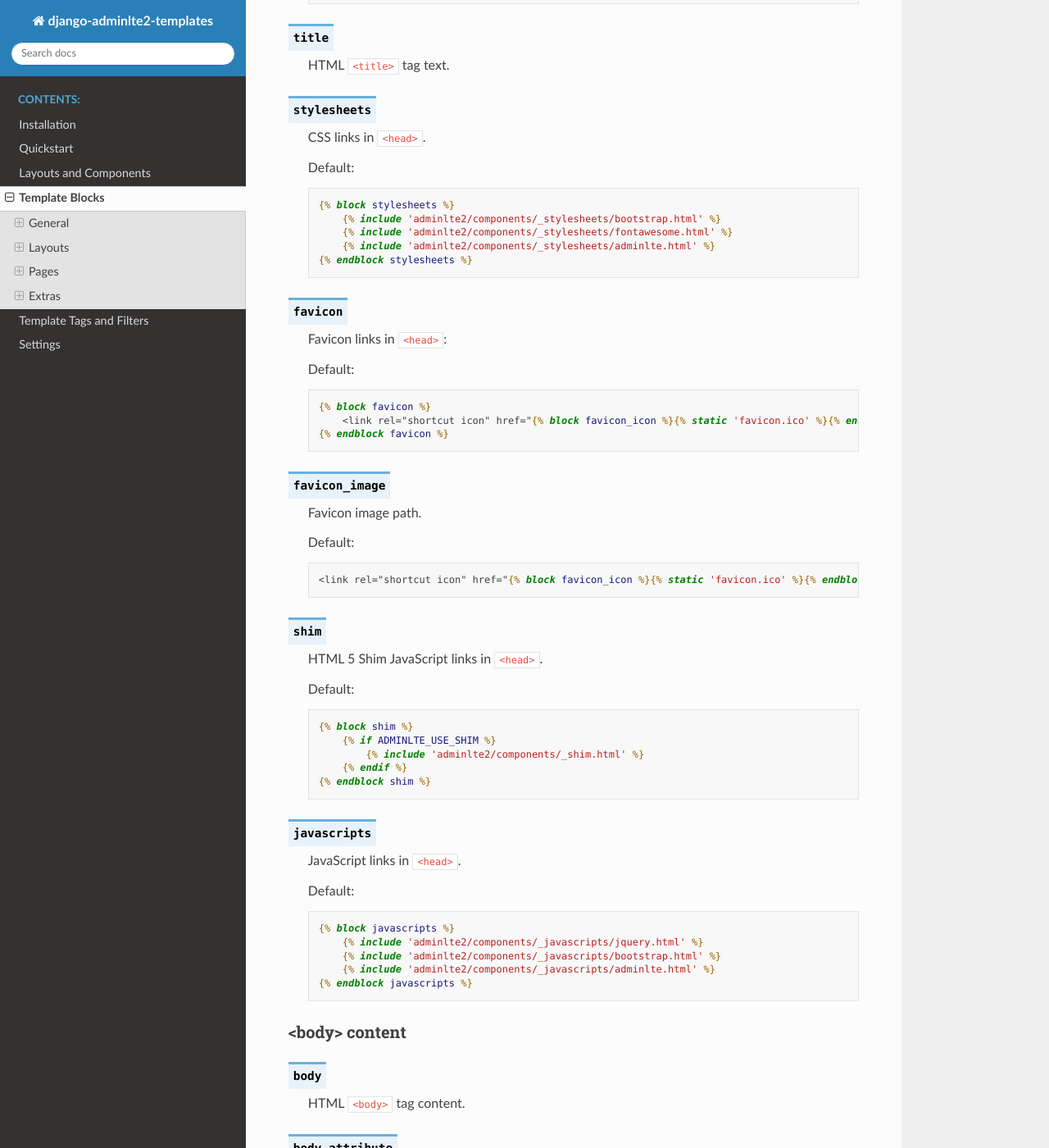
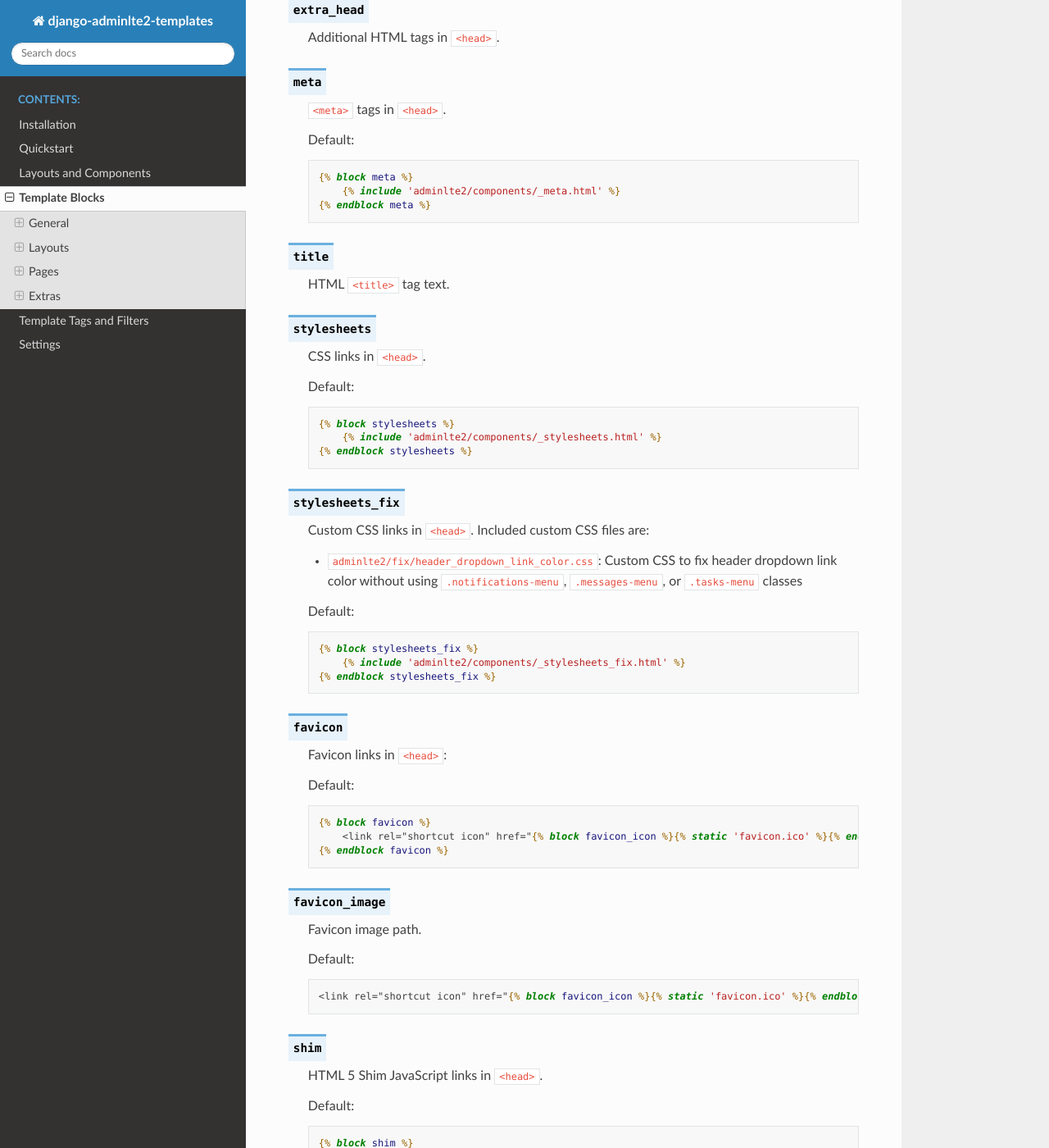
Before and after one commit to josemarimanio/django-adminlte2-templates, a Sphinx documentation site: the page built from docs/template_blocks.rst, in a window 1280 px wide and 1400 px high, scrolled down 857 px. Shown: the whole window at 82% size. Built offline with Sphinx 7.4.7 and the Read the Docs theme 2.0.0, drawn with Linux system fonts in a browser that asks for light colours; some of the changed text lies outside the part shown.

Commit message:
Updated docs

```diff
--- a/docs/installation.rst
+++ b/docs/installation.rst
@@ -50,7 +50,9 @@
 
 - AdminLTE 2.4.18 (``static/adminlte2/adminlte-2.4.18``)
 - Bootstrap 3.4.1 (``static/adminlte2/bootstrap-3.4.1``)
+- DataTables 1.10.21 (``static/adminlte2/datatables-1.10.21``)
 - Font Awesome 4.7.0 (``static/adminlte2/fontawesome-4.7.0``)
 - HTML5Shiv 3.7.3 (``static/adminlte2/html5shiv-3.7.3``)
-- jQuery 3.4.1 (``static/adminlte2/jquery-3.4.1``)
+- jQuery 3.5.1 (``static/adminlte2/jquery-3.5.1``)
 - Respond.js 1.4.2 (``static/adminlte2/respond-1.4.2``)
+- Select2 4.0.13 (``static/adminlte2/select2-4.0.13``)
--- a/docs/template_blocks.rst
+++ b/docs/template_blocks.rst
@@ -19,7 +19,7 @@
 
     .. code:: jinja
 
-        <html {% block html_attribute %}lang="{% block html_lang %}{{ ADMINLTE_HTML_LANG }}{% endblock html_lang %}" {% endblock html_attribute %}>
+        <html {% block html_attribute %}lang="{% block html_lang %}{{ ADMINLTE_HTML_LANG }}{% endblock html_lang %}" dir="{% block html_lang_bidi %}{{ ADMINLTE_HTML_LANG_BIDI }}{% endblock html_lang_bidi %}" {% endblock html_attribute %}>
 
 
 .. data:: html_lang
@@ -31,11 +31,29 @@
 
     .. code:: jinja
 
-        {% block html_lang %}{{ ADMINLTE_HTML_LANG }}{% endblock html_lang %}
+        lang="{% block html_lang %}{{ ADMINLTE_HTML_LANG }}{% endblock html_lang %}"
+
+
+.. data:: html_lang_bidi
+    :noindex:
+
+    HTML ``<html>`` ``dir`` attribute
+
+    Default:
+
+    .. code:: jinja
+
+        dir="{% block html_lang_bidi %}{{ ADMINLTE_HTML_LANG_BIDI }}{% endblock html_lang_bidi %}"
 
 
 <head> content
 ^^^^^^^^^^^^^^
+
+.. data:: extra_head
+    :noindex:
+
+    Additional HTML tags in ``<head>``.
+
 
 .. data:: meta
     :noindex:
@@ -67,10 +85,24 @@
     .. code:: jinja
 
         {% block stylesheets %}
-            {% include 'adminlte2/components/_stylesheets/bootstrap.html' %}
-            {% include 'adminlte2/components/_stylesheets/fontawesome.html' %}
-            {% include 'adminlte2/components/_stylesheets/adminlte.html' %}
+            {% include 'adminlte2/components/_stylesheets.html' %}
         {% endblock stylesheets %}
+
+
+.. data:: stylesheets_fix
+    :noindex:
+
+    Custom CSS links in ``<head>``. Included custom CSS files are:
+
+    - ``adminlte2/fix/header_dropdown_link_color.css``: Custom CSS to fix header dropdown link color without using ``.notifications-menu``, ``.messages-menu``, or ``.tasks-menu`` classes
+
+    Default:
+
+    .. code:: jinja
+
+        {% block stylesheets_fix %}
+            {% include 'adminlte2/components/_stylesheets_fix.html' %}
+        {% endblock stylesheets_fix %}
 
 
 .. data:: favicon
@@ -125,9 +157,7 @@
     .. code:: jinja
 
         {% block javascripts %}
-            {% include 'adminlte2/components/_javascripts/jquery.html' %}
-            {% include 'adminlte2/components/_javascripts/bootstrap.html' %}
-            {% include 'adminlte2/components/_javascripts/adminlte.html' %}
+            {% include 'adminlte2/components/_javascripts.html' %}
         {% endblock javascripts %}
 
 
@@ -831,7 +861,7 @@
 
         <div class="pull-right hidden-xs">
             {% block footer_right %}
-                <b>Version</b> {% block footer_version %}#.#.#{% endblock footer_version %}
+                <b>Version</b> {% block footer_version %}{{ ADMINLTE_FOOTER_VERSION }}{% endblock footer_version %}
             {% endblock footer_right %}
         </div>
 
@@ -845,7 +875,7 @@
 
     .. code:: jinja
 
-        <b>Version</b> {% block footer_version %}#.#.#{% endblock footer_version %}
+        <b>Version</b> {% block footer_version %}{{ ADMINLTE_FOOTER_VERSION }}{% endblock footer_version %}
 
 
 .. data:: footer_legal
@@ -1205,8 +1235,8 @@
 
         {% block paginator_template %}
 
-        <div class="{{ align }}">
-            <ul class="{% block paginator_class %}pagination {% if no_margin %}no-margin{% endif %} {% endblock paginator_class %}">
+        <nav {% if align %}class="{{ align }}"{% endif %}>
+            <ul id="{% block paginator_id %}pagination{% endblock paginator_id %}" class="{% block paginator_class %}pagination{% if no_margin %} no-margin{% endif %}{% endblock paginator_class %}">
                 {% block paginator_content %}
                     {% block first %}
                         {% if show_first %}
@@ -1277,11 +1307,17 @@
                     {% endblock last %}
                 {% endblock paginator_content %}
             </ul>
-        </div>
+        </nav>
 
         {% endblock paginator_template %}
 
 
+.. data:: paginator_id
+    :noindex:
+
+    Paginator element ``id`` attribute, defaults to ``pagination``.
+
+
 .. data:: paginator_class
     :noindex:
 
@@ -1291,7 +1327,7 @@
 
     .. code:: jinja
 
-        <ul class="{% block paginator_class %}pagination {% if no_margin %}no-margin{% endif %} {% endblock paginator_class %}">
+        class="{% block paginator_class %}pagination{% if no_margin %} no-margin{% endif %}{% endblock paginator_class %}"
 
 
 .. data:: paginator_content
```
Also changed, not shown: docs/settings.rst (+54 -19 lines), 1 other file.
